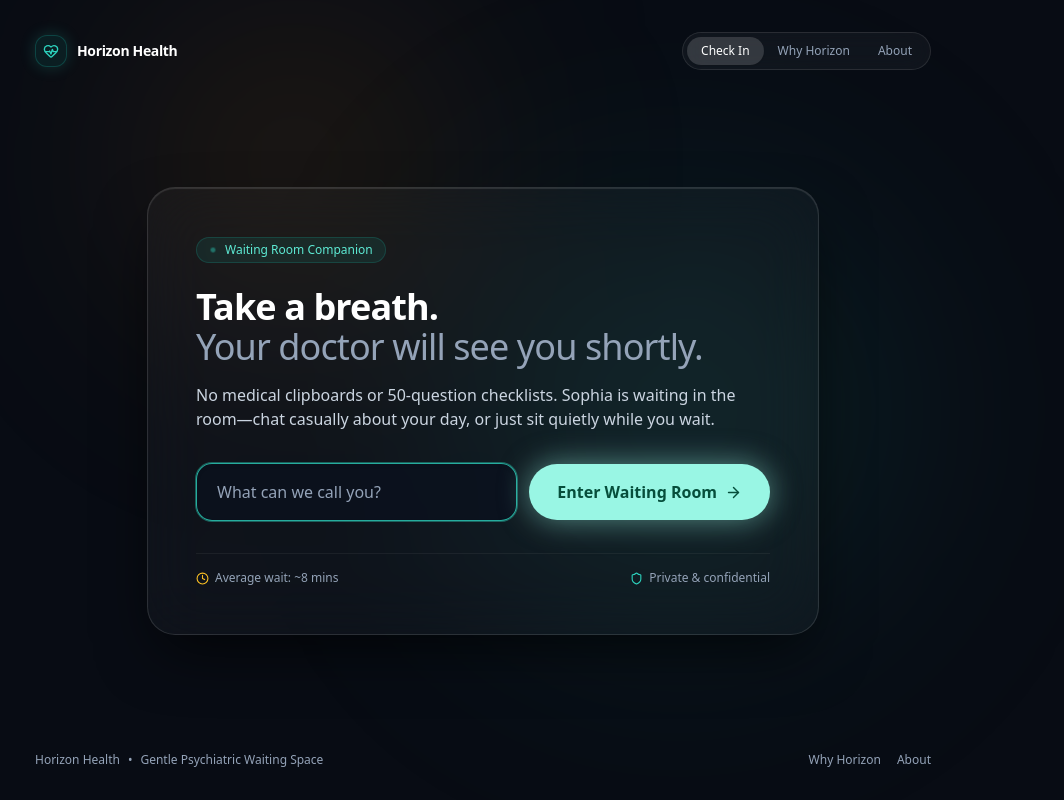
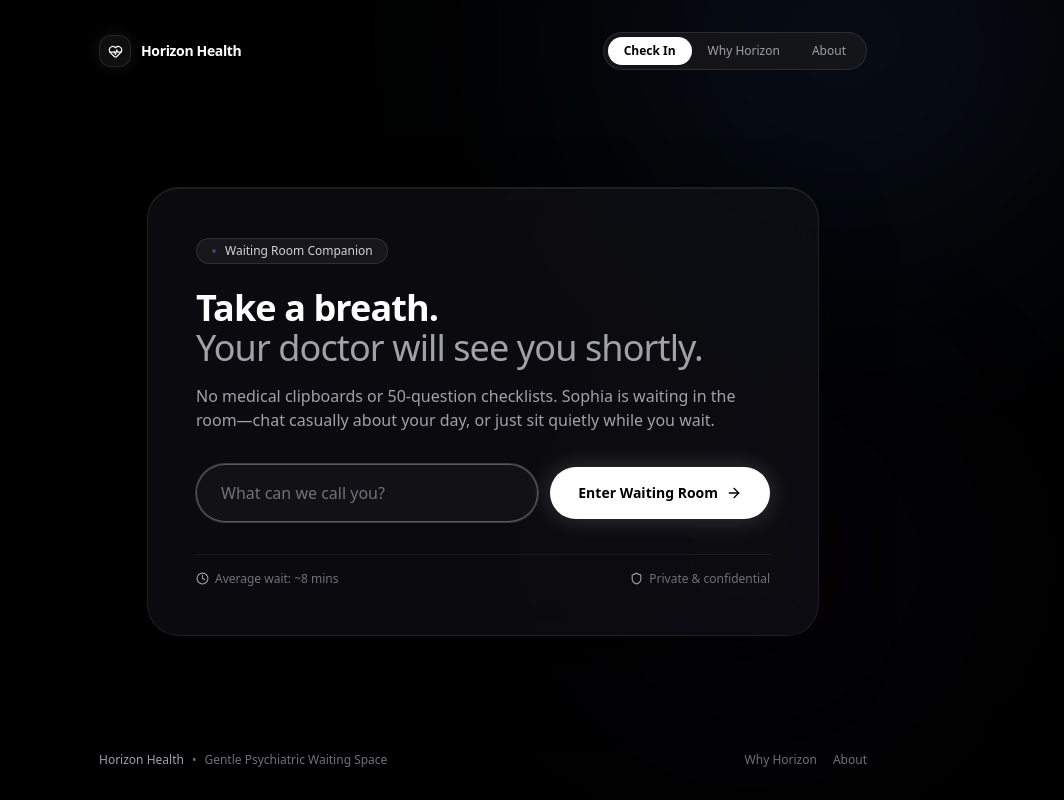
Before and after one commit to Rajojha-1/psychatrist, a React (Vite) app in the folder frontend/: page / in a window 1280 px wide. Shown: the whole page, without its empty margins (157-1221 px from the left). Built offline with nearby package versions, Linux system fonts and the light colour scheme; no server answers.

Commit message:
style(frontend): adopt muse.ai color palette (pitch-black #000000, ethereal indigo glow, high-contrast white pill buttons, zinc typography)

```diff
--- a/frontend/src/components/patient/LandingHomePage.jsx
+++ b/frontend/src/components/patient/LandingHomePage.jsx
@@ -5,10 +5,7 @@ import {
   Clock,
   Shield,
   Sparkles,
-  AlertCircle,
-  HelpCircle,
-  Info,
-  Check
+  AlertCircle
 } from 'lucide-react';
 
 export default function LandingHomePage({ onCheckIn, loading, error }) {
@@ -26,69 +23,69 @@ export default function LandingHomePage({ onCheckIn, loading, error }) {
     setTab('checkin');
     setTimeout(() => {
       inputRef.current?.focus();
-    }, 150);
+    }, 120);
   };
 
   return (
-    <div className="relative min-h-screen w-full bg-[#080c14] flex flex-col justify-between px-4 sm:px-8 py-6 select-none font-sans text-slate-200 overflow-hidden">
-      {/* Subtle Ambient Glows - Sleek and tasteful */}
+    <div className="relative min-h-screen w-full bg-[#000000] flex flex-col justify-between px-4 sm:px-8 py-6 select-none font-sans text-zinc-200 overflow-hidden">
+      {/* Muse.ai Inspired Ethereal Lighting - Cool Indigo & Subtle Ice Aura (Zero muddy amber/brown) */}
       <div
-        className="absolute -top-24 left-[15%] w-[520px] h-[520px] rounded-full pointer-events-none"
+        className="absolute -top-32 left-1/2 -translate-x-1/2 w-[720px] h-[480px] rounded-full pointer-events-none"
         style={{
-          background: 'radial-gradient(circle, rgba(234, 138, 28, 0.16) 0%, rgba(217, 119, 6, 0.04) 50%, transparent 70%)',
-          filter: 'blur(110px)',
+          background: 'radial-gradient(circle at 50% 30%, rgba(99, 102, 241, 0.14) 0%, rgba(56, 189, 248, 0.06) 45%, transparent 70%)',
+          filter: 'blur(120px)',
           transform: 'translate3d(0,0,0)'
         }}
       />
       <div
-        className="absolute top-[15%] right-[12%] w-[580px] h-[580px] rounded-full pointer-events-none"
+        className="absolute top-[40%] right-[10%] w-[480px] h-[480px] rounded-full pointer-events-none"
         style={{
-          background: 'radial-gradient(circle, rgba(45, 212, 191, 0.18) 0%, rgba(20, 184, 166, 0.05) 50%, transparent 75%)',
-          filter: 'blur(120px)',
+          background: 'radial-gradient(circle, rgba(139, 92, 246, 0.08) 0%, transparent 70%)',
+          filter: 'blur(130px)',
           transform: 'translate3d(0,0,0)'
         }}
       />
 
-      {/* TOP HEADER & MINIMAL TABS */}
-      <header className="relative z-20 w-full max-w-4xl mx-auto flex items-center justify-between pt-2">
+      {/* TOP HEADER & SLICK PILL TABS */}
+      <header className="relative z-20 w-full max-w-3xl mx-auto flex items-center justify-between pt-2">
         {/* Brand */}
         <div className="flex items-center gap-2.5">
-          <div className="w-8 h-8 rounded-xl bg-teal-500/10 border border-teal-500/25 flex items-center justify-center text-teal-400 shadow-[0_0_16px_rgba(45,212,191,0.2)]">
-            <HeartPulse size={16} />
+          <div className="w-8 h-8 rounded-xl bg-white/[0.06] border border-white/10 flex items-center justify-center text-white shadow-[0_0_16px_rgba(255,255,255,0.08)]">
+            <HeartPulse size={15} />
           </div>
           <span className="text-sm font-semibold tracking-tight text-white">
             Horizon Health
           </span>
         </div>
 
-        {/* Minimal Pill Tabs (Linear / Calm Style) */}
-        <div className="flex items-center p-1 rounded-full bg-white/[0.04] border border-white/10 backdrop-blur-md">
+        {/* Minimal Pill Tabs (Muse.ai / Linear Style) */}
+        <div className="flex items-center p-1 rounded-full bg-zinc-900/80 border border-white/10 backdrop-blur-xl">
           <button
             onClick={() => setTab('checkin')}
-            className={`px-3.5 py-1.5 rounded-full text-xs font-medium transition-all cursor-pointer ${
+            className={`px-4 py-1.5 rounded-full text-xs font-medium transition-all cursor-pointer ${
               tab === 'checkin'
-                ? 'bg-white/15 text-white shadow-sm'
-                : 'text-slate-400 hover:text-slate-200'
+                ? 'bg-white text-black font-semibold shadow-sm'
+                : 'text-zinc-400 hover:text-white'
             }`}
           >
             Check In
           </button>
           <button
             onClick={() => setTab('why')}
-            className={`px-3.5 py-1.5 rounded-full text-xs font-medium transition-all cursor-pointer ${
+            className={`px-4 py-1.5 rounded-full text-xs font-medium transition-all cursor-pointer ${
               tab === 'why'
-                ? 'bg-white/15 text-white shadow-sm'
-                : 'text-slate-400 hover:text-slate-200'
+                ? 'bg-white text-black font-semibold shadow-sm'
+                : 'text-zinc-400 hover:text-white'
             }`}
           >
             Why Horizon
           </button>
           <button
             onClick={() => setTab('about')}
-            className={`px-3.5 py-1.5 rounded-full text-xs font-medium transition-all cursor-pointer ${
+            className={`px-4 py-1.5 rounded-full text-xs font-medium transition-all cursor-pointer ${
               tab === 'about'
-                ? 'bg-white/15 text-white shadow-sm'
-                : 'text-slate-400 hover:text-slate-200'
+                ? 'bg-white text-black font-semibold shadow-sm'
+                : 'text-zinc-400 hover:text-white'
             }`}
           >
             About
@@ -100,25 +97,26 @@ export default function LandingHomePage({ onCheckIn, loading, error }) {
       <main className="relative z-10 w-full max-w-2xl mx-auto my-auto py-10">
         {/* TAB 1: CHECK IN (DEFAULT) */}
         {tab === 'checkin' && (
-          <div className="rounded-[28px] border border-white/[0.12] p-8 sm:p-12 transition-all duration-300"
+          <div
+            className="rounded-[32px] border border-white/[0.08] p-8 sm:p-12 transition-all duration-300"
             style={{
-              background: 'rgba(255, 255, 255, 0.03)',
-              backdropFilter: 'blur(30px)',
-              WebkitBackdropFilter: 'blur(30px)',
-              boxShadow: '0 24px 60px -12px rgba(0, 0, 0, 0.7), inset 0 1px 1px 0 rgba(255, 255, 255, 0.12)'
+              background: 'rgba(18, 18, 23, 0.65)',
+              backdropFilter: 'blur(32px)',
+              WebkitBackdropFilter: 'blur(32px)',
+              boxShadow: '0 30px 80px -15px rgba(0, 0, 0, 0.9), inset 0 1px 0 0 rgba(255, 255, 255, 0.08)'
             }}
           >
-            <div className="inline-flex items-center gap-2 px-3 py-1 rounded-full bg-teal-500/10 border border-teal-500/20 text-teal-300 text-xs font-medium mb-6">
-              <span className="w-2 h-2 rounded-full bg-teal-400 animate-pulse" />
+            <div className="inline-flex items-center gap-2 px-3.5 py-1 rounded-full bg-white/[0.05] border border-white/10 text-zinc-300 text-xs font-medium mb-6">
+              <span className="w-1.5 h-1.5 rounded-full bg-indigo-400 animate-pulse" />
               <span>Waiting Room Companion</span>
             </div>
 
-            <h1 className="text-3xl sm:text-4xl font-bold text-white tracking-tight leading-[1.2] mb-4">
+            <h1 className="text-3xl sm:text-4xl font-semibold tracking-tight text-white leading-[1.22] mb-4">
               Take a breath.<br />
-              <span className="text-slate-400 font-normal">Your doctor will see you shortly.</span>
+              <span className="text-zinc-400 font-normal">Your doctor will see you shortly.</span>
             </h1>
 
-            <p className="text-sm sm:text-base text-slate-300 leading-relaxed mb-8">
+            <p className="text-sm sm:text-base text-zinc-400 leading-relaxed mb-8">
               No medical clipboards or 50-question checklists. Sophia is waiting in the room—chat casually about your day, or just sit quietly while you wait.
             </p>
 
@@ -127,7 +125,7 @@ export default function LandingHomePage({ onCheckIn, loading, error }) {
                 <input
                   ref={inputRef}
                   type="text"
-                  className="flex-1 min-w-0 bg-[#0c121e]/80 border border-white/10 rounded-2xl px-5 py-4 text-white text-base placeholder-slate-400 outline-none focus:border-teal-400/80 focus:ring-1 focus:ring-teal-400/40 transition-all shadow-inner"
+                  className="flex-1 min-w-0 bg-zinc-900/60 border border-white/10 rounded-full px-6 py-4 text-white text-base placeholder-zinc-500 outline-none focus:border-white/30 focus:ring-1 focus:ring-white/20 transition-all"
                   placeholder="What can we call you?"
                   value={name}
                   onChange={(e) => setName(e.target.value)}
@@ -137,34 +135,29 @@ export default function LandingHomePage({ onCheckIn, loading, error }) {
                 />
                 <button
                   type="submit"
-                  className="flex-shrink-0 inline-flex items-center justify-center gap-2 px-7 py-4 rounded-full font-semibold text-base whitespace-nowrap transition-all cursor-pointer hover:brightness-105 active:scale-[0.98] disabled:opacity-50"
-                  style={{
-                    backgroundColor: '#99f6e4',
-                    color: '#064e3b',
-                    boxShadow: '0 0 30px rgba(153, 246, 228, 0.5)'
-                  }}
+                  className="flex-shrink-0 inline-flex items-center justify-center gap-2 px-7 py-4 rounded-full font-semibold text-sm whitespace-nowrap transition-all cursor-pointer bg-white text-black hover:bg-zinc-200 active:scale-[0.98] shadow-[0_0_24px_rgba(255,255,255,0.18)] disabled:opacity-50"
                   disabled={loading}
                 >
                   <span>{loading ? 'Entering...' : 'Enter Waiting Room'}</span>
-                  <ArrowRight size={17} />
+                  <ArrowRight size={16} />
                 </button>
               </div>
             </form>
 
             {error && (
-              <div className="mt-4 p-3 rounded-xl bg-rose-500/15 border border-rose-500/30 text-rose-200 text-xs flex items-center gap-2">
+              <div className="mt-4 p-3 rounded-2xl bg-rose-500/10 border border-rose-500/20 text-rose-300 text-xs flex items-center gap-2">
                 <AlertCircle size={15} className="text-rose-400 flex-shrink-0" />
                 <span>{error}</span>
               </div>
             )}
 
-            <div className="mt-8 pt-4 border-t border-white/5 flex flex-wrap items-center justify-between gap-3 text-xs text-slate-400">
+            <div className="mt-8 pt-4 border-t border-white/[0.06] flex flex-wrap items-center justify-between gap-3 text-xs text-zinc-500">
               <span className="flex items-center gap-1.5">
-                <Clock size={13} className="text-amber-400" />
+                <Clock size={13} className="text-zinc-400" />
                 <span>Average wait: ~8 mins</span>
               </span>
               <span className="flex items-center gap-1.5">
-                <Shield size={13} className="text-teal-400" />
+                <Shield size={13} className="text-zinc-400" />
                 <span>Private & confidential</span>
               </span>
             </div>
@@ -173,55 +166,56 @@ export default function LandingHomePage({ onCheckIn, loading, error }) {
 
         {/* TAB 2: WHY HORIZON */}
         {tab === 'why' && (
-          <div className="rounded-[28px] border border-white/[0.12] p-8 sm:p-12 transition-all duration-300"
+          <div
+            className="rounded-[32px] border border-white/[0.08] p-8 sm:p-12 transition-all duration-300"
             style={{
-              background: 'rgba(255, 255, 255, 0.03)',
-              backdropFilter: 'blur(30px)',
-              WebkitBackdropFilter: 'blur(30px)',
-              boxShadow: '0 24px 60px -12px rgba(0, 0, 0, 0.7), inset 0 1px 1px 0 rgba(255, 255, 255, 0.12)'
+              background: 'rgba(18, 18, 23, 0.65)',
+              backdropFilter: 'blur(32px)',
+              WebkitBackdropFilter: 'blur(32px)',
+              boxShadow: '0 30px 80px -15px rgba(0, 0, 0, 0.9), inset 0 1px 0 0 rgba(255, 255, 255, 0.08)'
             }}
           >
-            <div className="inline-flex items-center gap-2 px-3 py-1 rounded-full bg-amber-500/10 border border-amber-500/20 text-amber-300 text-xs font-medium mb-6">
+            <div className="inline-flex items-center gap-2 px-3.5 py-1 rounded-full bg-white/[0.05] border border-white/10 text-zinc-300 text-xs font-medium mb-6">
               <span>Why We Don't Use Clipboards</span>
             </div>
 
-            <h2 className="text-2xl sm:text-3xl font-bold text-white tracking-tight mb-4">
+            <h2 className="text-2xl sm:text-3xl font-semibold text-white tracking-tight mb-4 leading-tight">
               Waiting rooms suck.<br />
-              <span className="text-slate-400 font-normal">We made them human.</span>
+              <span className="text-zinc-400 font-normal">We made them human.</span>
             </h2>
 
-            <div className="space-y-5 text-sm text-slate-300 mb-8 leading-relaxed">
-              <div className="flex items-start gap-3">
-                <div className="w-5 h-5 rounded-full bg-teal-500/20 text-teal-300 flex items-center justify-center text-xs flex-shrink-0 mt-0.5">
+            <div className="space-y-5 text-sm text-zinc-300 mb-8 leading-relaxed">
+              <div className="flex items-start gap-3.5">
+                <div className="w-5 h-5 rounded-full bg-white/10 text-white flex items-center justify-center text-xs font-medium flex-shrink-0 mt-0.5">
                   1
                 </div>
                 <div>
                   <strong className="text-white">Waiting room anxiety is real.</strong>
-                  <p className="text-slate-400 text-xs mt-0.5">
+                  <p className="text-zinc-400 text-xs mt-0.5">
                     Sitting in silence watching the clock spikes your stress. Having to tick checkboxes about your trauma on a clipboard under fluorescent lights makes you feel like a case number.
                   </p>
                 </div>
               </div>
 
-              <div className="flex items-start gap-3">
-                <div className="w-5 h-5 rounded-full bg-teal-500/20 text-teal-300 flex items-center justify-center text-xs flex-shrink-0 mt-0.5">
+              <div className="flex items-start gap-3.5">
+                <div className="w-5 h-5 rounded-full bg-white/10 text-white flex items-center justify-center text-xs font-medium flex-shrink-0 mt-0.5">
                   2
                 </div>
                 <div>
                   <strong className="text-white">Sophia is a peer, not an interrogator.</strong>
-                  <p className="text-slate-400 text-xs mt-0.5">
+                  <p className="text-zinc-400 text-xs mt-0.5">
                     She doesn’t lecture, give unsolicited life advice, or sound like a clinical robot. She’s just someone waiting in the room with you. You can talk about your morning, your coffee, or your anxiety.
                   </p>
                 </div>
               </div>
 
-              <div className="flex items-start gap-3">
-                <div className="w-5 h-5 rounded-full bg-teal-500/20 text-teal-300 flex items-center justify-center text-xs flex-shrink-0 mt-0.5">
+              <div className="flex items-start gap-3.5">
+                <div className="w-5 h-5 rounded-full bg-white/10 text-white flex items-center justify-center text-xs font-medium flex-shrink-0 mt-0.5">
                   3
                 </div>
                 <div>
                   <strong className="text-white">Your doctor actually gets the picture.</strong>
-                  <p className="text-slate-400 text-xs mt-0.5">
+                  <p className="text-zinc-400 text-xs mt-0.5">
                     Instead of spending the first 20 minutes of your session asking basic intake questions, your psychiatrist walks in already understanding what's going on—so your consultation can focus on real care.
                   </p>
                 </div>
@@ -230,7 +224,7 @@ export default function LandingHomePage({ onCheckIn, loading, error }) {
 
             <button
               onClick={handleGoToCheckin}
-              className="inline-flex items-center gap-2 px-6 py-3 rounded-full font-semibold text-xs bg-teal-400 text-slate-950 hover:bg-teal-300 transition-all cursor-pointer"
+              className="inline-flex items-center gap-2 px-6 py-3 rounded-full font-semibold text-xs bg-white text-black hover:bg-zinc-200 transition-all cursor-pointer shadow-[0_0_20px_rgba(255,255,255,0.15)]"
             >
               <span>Ready? Enter the waiting room</span>
               <ArrowRight size={14} />
@@ -240,36 +234,37 @@ export default function LandingHomePage({ onCheckIn, loading, error }) {
 
         {/* TAB 3: ABOUT */}
         {tab === 'about' && (
-          <div className="rounded-[28px] border border-white/[0.12] p-8 sm:p-12 transition-all duration-300"
+          <div
+            className="rounded-[32px] border border-white/[0.08] p-8 sm:p-12 transition-all duration-300"
             style={{
-              background: 'rgba(255, 255, 255, 0.03)',
-              backdropFilter: 'blur(30px)',
-              WebkitBackdropFilter: 'blur(30px)',
-              boxShadow: '0 24px 60px -12px rgba(0, 0, 0, 0.7), inset 0 1px 1px 0 rgba(255, 255, 255, 0.12)'
+              background: 'rgba(18, 18, 23, 0.65)',
+              backdropFilter: 'blur(32px)',
+              WebkitBackdropFilter: 'blur(32px)',
+              boxShadow: '0 30px 80px -15px rgba(0, 0, 0, 0.9), inset 0 1px 0 0 rgba(255, 255, 255, 0.08)'
             }}
           >
-            <div className="inline-flex items-center gap-2 px-3 py-1 rounded-full bg-purple-500/10 border border-purple-500/20 text-purple-300 text-xs font-medium mb-6">
+            <div className="inline-flex items-center gap-2 px-3.5 py-1 rounded-full bg-white/[0.05] border border-white/10 text-zinc-300 text-xs font-medium mb-6">
               <span>About Horizon Clinic</span>
             </div>
 
-            <h2 className="text-2xl sm:text-3xl font-bold text-white tracking-tight mb-4">
+            <h2 className="text-2xl sm:text-3xl font-semibold text-white tracking-tight mb-4 leading-tight">
               A gentler start to therapy.
             </h2>
 
-            <div className="space-y-4 text-xs sm:text-sm text-slate-300 leading-relaxed mb-8">
+            <div className="space-y-4 text-xs sm:text-sm text-zinc-300 leading-relaxed mb-8">
               <p>
                 Healthcare usually focuses entirely on the consultation room, ignoring the agonizing 15 minutes patients spend waiting beforehand. We turn that idle, tense time into a quiet space to settle your thoughts.
               </p>
-              <div className="p-4 rounded-2xl bg-white/[0.02] border border-white/5 space-y-2">
-                <div className="text-xs font-semibold text-teal-300">Privacy & Care</div>
-                <p className="text-xs text-slate-400">
+              <div className="p-4 rounded-2xl bg-white/[0.02] border border-white/[0.06] space-y-2">
+                <div className="text-xs font-semibold text-white">Privacy & Care</div>
+                <p className="text-xs text-zinc-400">
                   Everything you share is strictly confidential. In the background, your session generates a clinical dossier for your attending psychiatrist, highlighting your emotional state, stressors, and protective anchors so they can support you effectively.
                 </p>
               </div>
             </div>
 
-            <div className="p-3.5 rounded-xl bg-amber-500/10 border border-amber-500/20 text-amber-200 text-xs flex items-start gap-2.5 mb-6">
-              <AlertCircle size={15} className="text-amber-400 flex-shrink-0 mt-0.5" />
+            <div className="p-3.5 rounded-2xl bg-white/[0.03] border border-white/10 text-zinc-300 text-xs flex items-start gap-2.5 mb-6">
+              <AlertCircle size={15} className="text-zinc-400 flex-shrink-0 mt-0.5" />
               <span>
                 <strong>Crisis Support:</strong> If you are in immediate danger or experiencing thoughts of self-harm, please call or text <strong>988</strong> (Suicide & Crisis Lifeline) or your local emergency services.
               </span>
@@ -277,7 +272,7 @@ export default function LandingHomePage({ onCheckIn, loading, error }) {
 
             <button
               onClick={handleGoToCheckin}
-              className="inline-flex items-center gap-2 px-6 py-3 rounded-full font-semibold text-xs bg-teal-400 text-slate-950 hover:bg-teal-300 transition-all cursor-pointer"
+              className="inline-flex items-center gap-2 px-6 py-3 rounded-full font-semibold text-xs bg-white text-black hover:bg-zinc-200 transition-all cursor-pointer shadow-[0_0_20px_rgba(255,255,255,0.15)]"
             >
               <span>Back to Check In</span>
               <ArrowRight size={14} />
@@ -286,18 +281,18 @@ export default function LandingHomePage({ onCheckIn, loading, error }) {
         )}
       </main>
 
-      {/* FOOTER */}
-      <footer className="relative z-20 w-full max-w-4xl mx-auto flex flex-col sm:flex-row items-center justify-between gap-3 text-xs text-slate-400 pb-2">
+      {/* MINIMAL FOOTER */}
+      <footer className="relative z-20 w-full max-w-3xl mx-auto flex flex-col sm:flex-row items-center justify-between gap-3 text-xs text-zinc-500 pb-2">
         <div className="flex items-center gap-2">
-          <span>Horizon Health</span>
+          <span className="text-zinc-400 font-medium">Horizon Health</span>
           <span>•</span>
           <span>Gentle Psychiatric Waiting Space</span>
         </div>
         <div className="flex items-center gap-4">
-          <button onClick={() => setTab('why')} className="hover:text-slate-200 transition-colors cursor-pointer">
+          <button onClick={() => setTab('why')} className="hover:text-zinc-200 transition-colors cursor-pointer">
             Why Horizon
           </button>
-          <button onClick={() => setTab('about')} className="hover:text-slate-200 transition-colors cursor-pointer">
+          <button onClick={() => setTab('about')} className="hover:text-zinc-200 transition-colors cursor-pointer">
             About
           </button>
         </div>
--- a/frontend/src/index.css
+++ b/frontend/src/index.css
@@ -57,7 +57,7 @@ body,
 
 body {
   font-family: var(--font-sans);
-  background-color: #080e15;
+  background-color: #000000;
   color: var(--text-primary);
   line-height: 1.6;
   -webkit-font-smoothing: antialiased;
```
